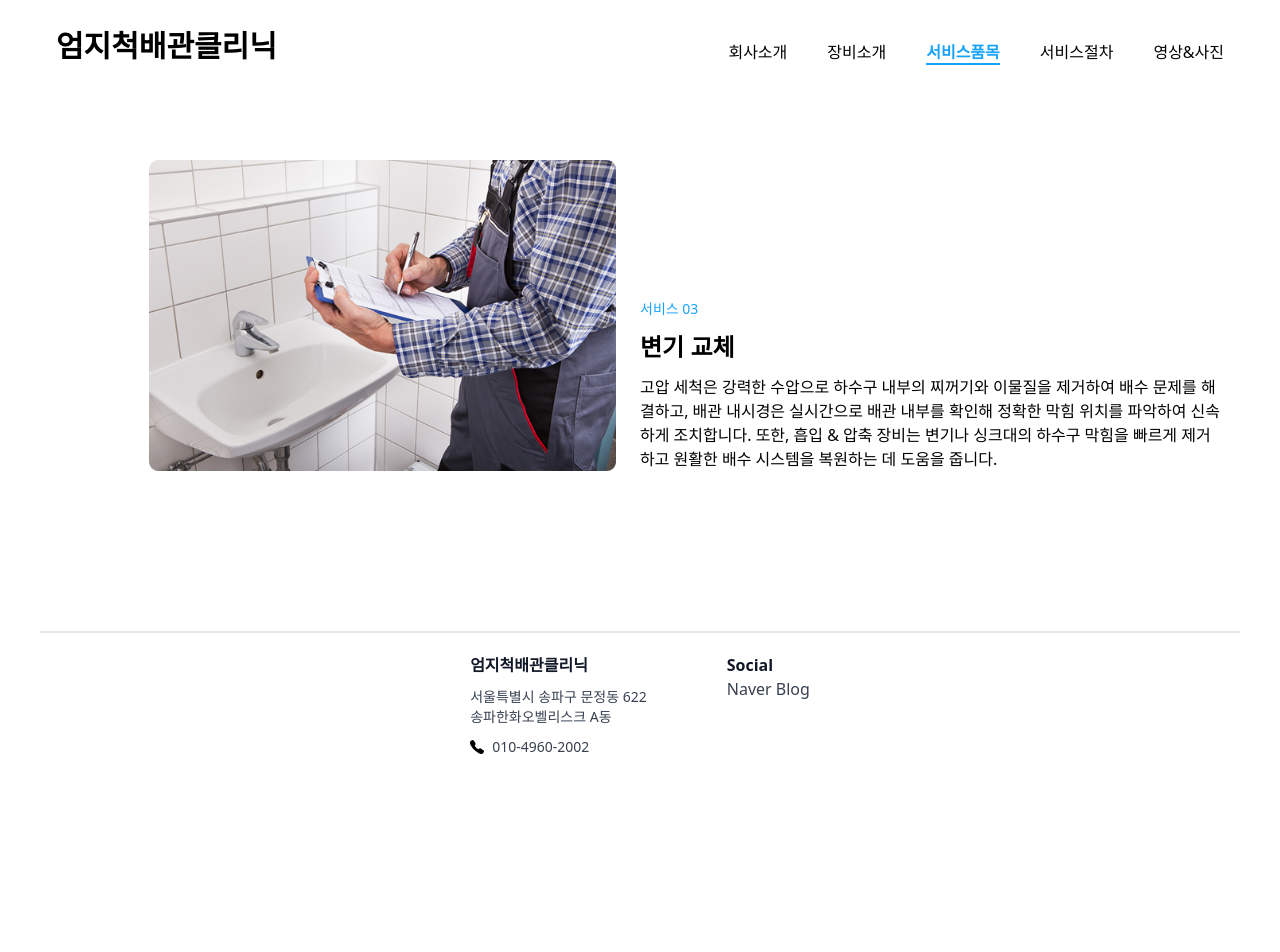
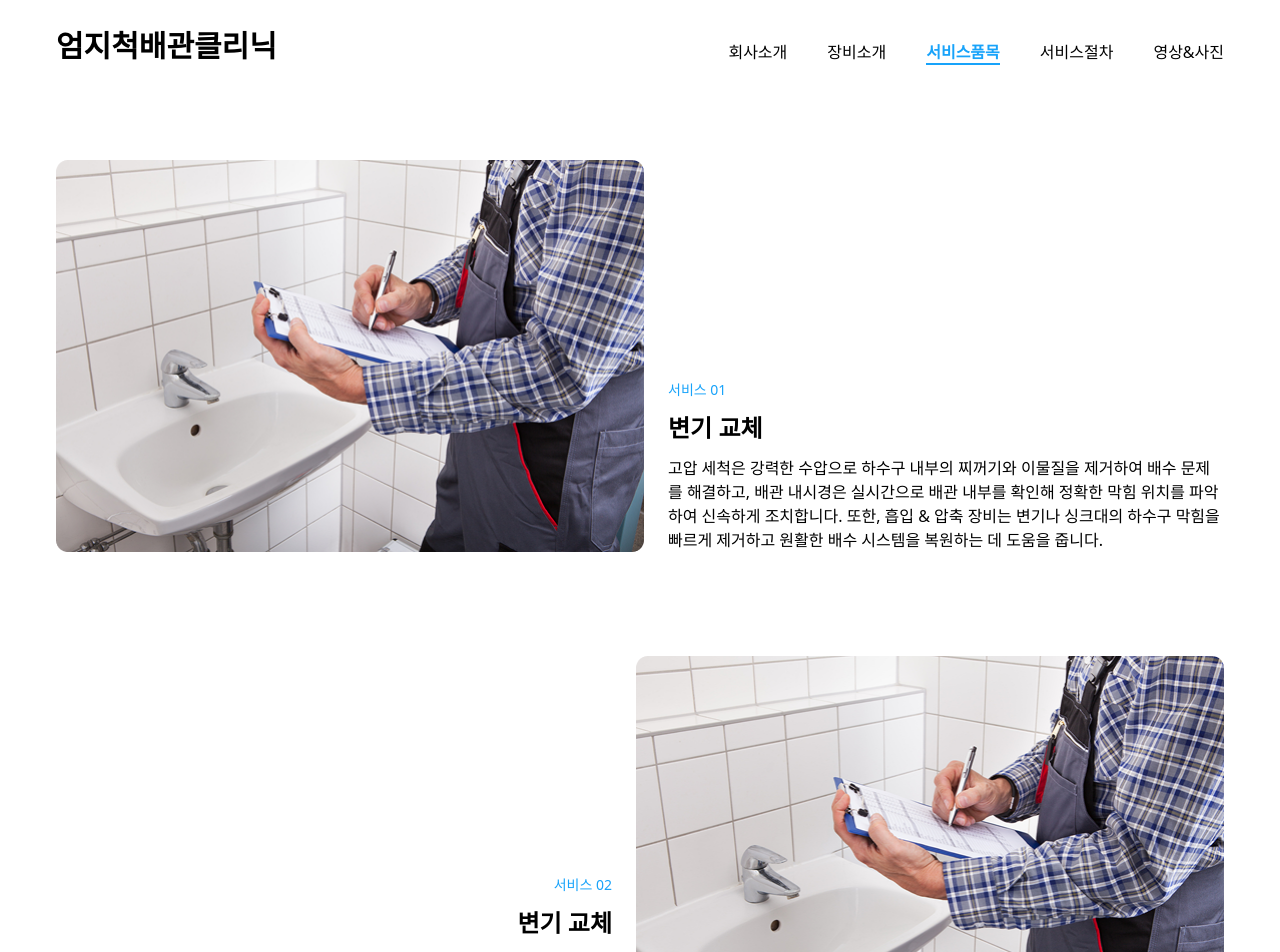
Before and after one commit to hyebinkimsdf/thumbsup-plumbing-clinic, a React (Vite) app: page /services in a window 1280 px wide. Shown: the top 952 px of the page. Before the commit the page ends 829 px from the top, so only its background shows below. Built offline with nearby package versions, Linux system fonts and the light colour scheme.

Commit message:
design: Figure 컴포먼트 img 반응형 개선

```diff
--- a/src/components/Figure.jsx
+++ b/src/components/Figure.jsx
@@ -6,6 +6,7 @@ export function Figure({
   imageAlt = "서비스내용",
   alignment = "start", // 'start', 'center', 'end' 중 하나 선택
   direction = "row", // 'row', 'column', 'row-reverse', 'column-reverse' 중 하나 선택
+  textAlignment = "left", // 'left', 'center', 'right' 중 하나 선택
 }) {
   // alignment 프롭에 따라 적절한 justify 클래스 설정
   const getJustifyClass = () => {
@@ -37,18 +38,24 @@ export function Figure({
     }
   };
 
-  // 텍스트 정렬 클래스 설정 (row일 때는 왼쪽, column일 때는 중앙)
+  // 텍스트 정렬 클래스 설정
   const getTextAlignClass = () => {
-    if (direction === "column" || direction === "column-reverse") {
-      return "text-center";
+    switch (textAlignment) {
+      case "left":
+        return direction === "column" || direction === "column-reverse" ? "text-left" : "text-center md:text-left";
+      case "center":
+        return "text-center";
+      case "right":
+        return direction === "column" || direction === "column-reverse" ? "text-right" : "text-center md:text-right";
+      default:
+        return direction === "column" || direction === "column-reverse" ? "text-center" : "text-center md:text-left";
     }
-    return "text-center md:text-left";
   };
 
   return (
     <>
-      <figure className={`flex ${getDirectionClass()} ${getJustifyClass()} max-w-[1200px] mx-auto gap-6 mb-16 items-center md:items-end px-4`}>
-        <img className="w-[80%] md:w-[40%] h-auto" src={imageSrc} alt={imageAlt} />
+      <figure className={`flex ${getDirectionClass()} ${getJustifyClass()} max-w-[1200px] w-full mx-auto gap-6 mb-16 items-center md:items-end px-4`}>
+        <img className="max-w-[588px] w-full h-auto" src={imageSrc} alt={imageAlt} />
         <figcaption className={`flex flex-col w-full md:w-[50%] gap-3 ${getTextAlignClass()}`}>
           <p className="category-title text-sm text-[#18A3FA] font-medium">{categoryTitle}</p>
           <p className="content-title text-2xl font-bold">{contentTitle}</p>
--- a/src/pages/ServicesPage.jsx
+++ b/src/pages/ServicesPage.jsx
@@ -2,7 +2,27 @@ import { Figure } from "../components/Figure";
 
 export function ServicesPage() {
   return (
-    <>
+    <div className="flex flex-col gap-10">
+      <Figure
+        categoryTitle="서비스 01"
+        contentTitle="변기 교체"
+        contentDescription="고압 세척은 강력한 수압으로 하수구 내부의 찌꺼기와 이물질을 제거하여 배수 문제를 해결하고, 배관 내시경은 실시간으로 배관 내부를 확인해 정확한 막힘 위치를 파악하여 신속하게 조치합니다. 또한, 흡입 & 압축 장비는 변기나 싱크대의 하수구 막힘을 빠르게 제거하고 원활한 배수 시스템을 복원하는 데 도움을 줍니다."
+        imageSrc="./images/mpImage01.png"
+        imageAlt="변기 교체 서비스"
+        alignment="start"
+        direction="row"
+        textAlignment="left"
+      />
+      <Figure
+        categoryTitle="서비스 02"
+        contentTitle="변기 교체"
+        contentDescription="고압 세척은 강력한 수압으로 하수구 내부의 찌꺼기와 이물질을 제거하여 배수 문제를 해결하고, 배관 내시경은 실시간으로 배관 내부를 확인해 정확한 막힘 위치를 파악하여 신속하게 조치합니다. 또한, 흡입 & 압축 장비는 변기나 싱크대의 하수구 막힘을 빠르게 제거하고 원활한 배수 시스템을 복원하는 데 도움을 줍니다."
+        imageSrc="./images/mpImage01.png"
+        imageAlt="변기 교체 서비스"
+        alignment="end"
+        direction="row-reverse"
+        textAlignment="right"
+      />
       <Figure
         categoryTitle="서비스 03"
         contentTitle="변기 교체"
@@ -12,6 +32,16 @@ export function ServicesPage() {
         alignment="end"
         direction="row"
       />
-    </>
+      <Figure
+        categoryTitle="서비스 04"
+        contentTitle="변기 교체"
+        contentDescription="고압 세척은 강력한 수압으로 하수구 내부의 찌꺼기와 이물질을 제거하여 배수 문제를 해결하고, 배관 내시경은 실시간으로 배관 내부를 확인해 정확한 막힘 위치를 파악하여 신속하게 조치합니다. 또한, 흡입 & 압축 장비는 변기나 싱크대의 하수구 막힘을 빠르게 제거하고 원활한 배수 시스템을 복원하는 데 도움을 줍니다."
+        imageSrc="./images/mpImage01.png"
+        imageAlt="변기 교체 서비스"
+        alignment="end"
+        direction="row-reverse"
+        textAlignment="right"
+      />
+    </div>
   );
 }
```
